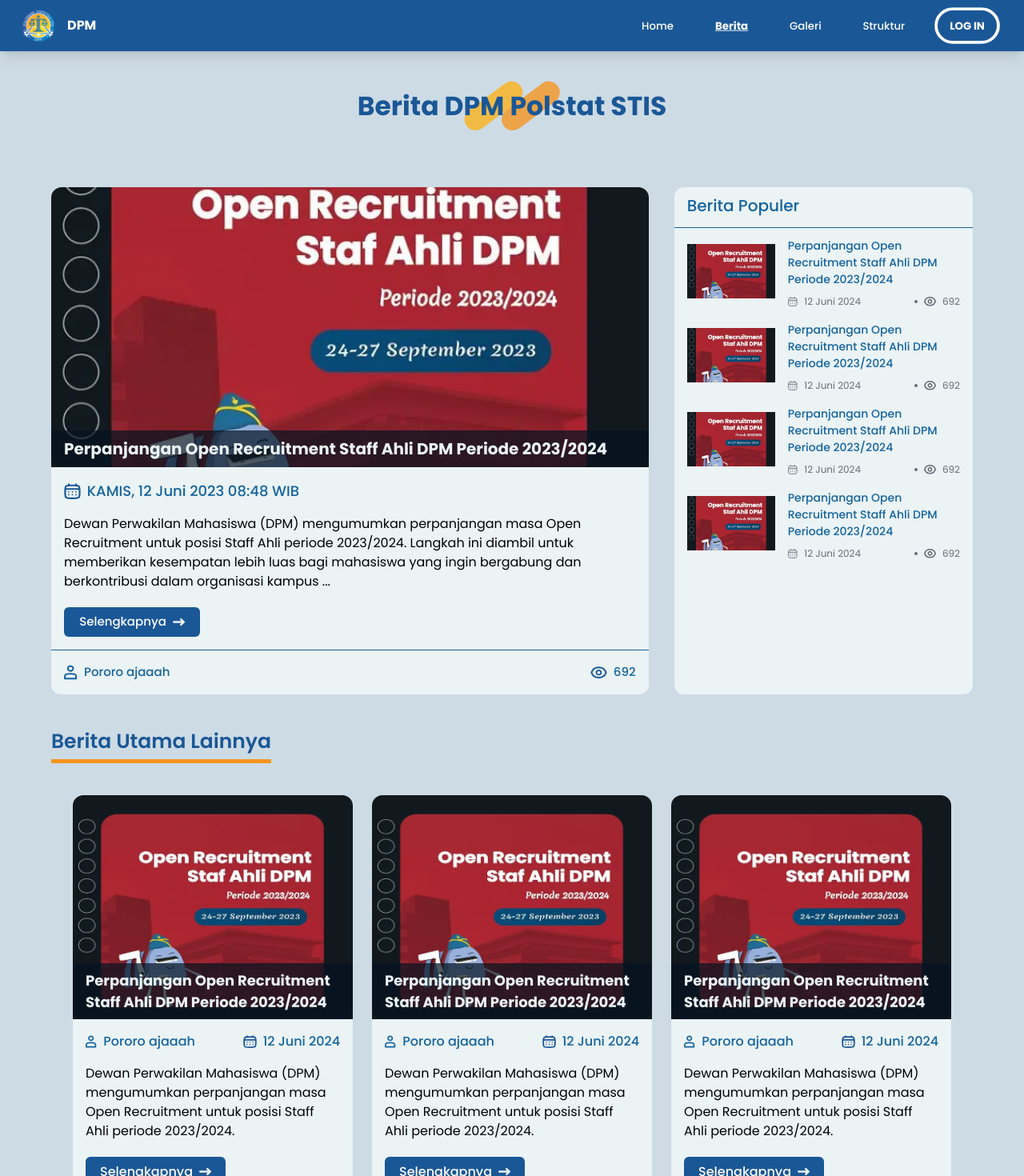
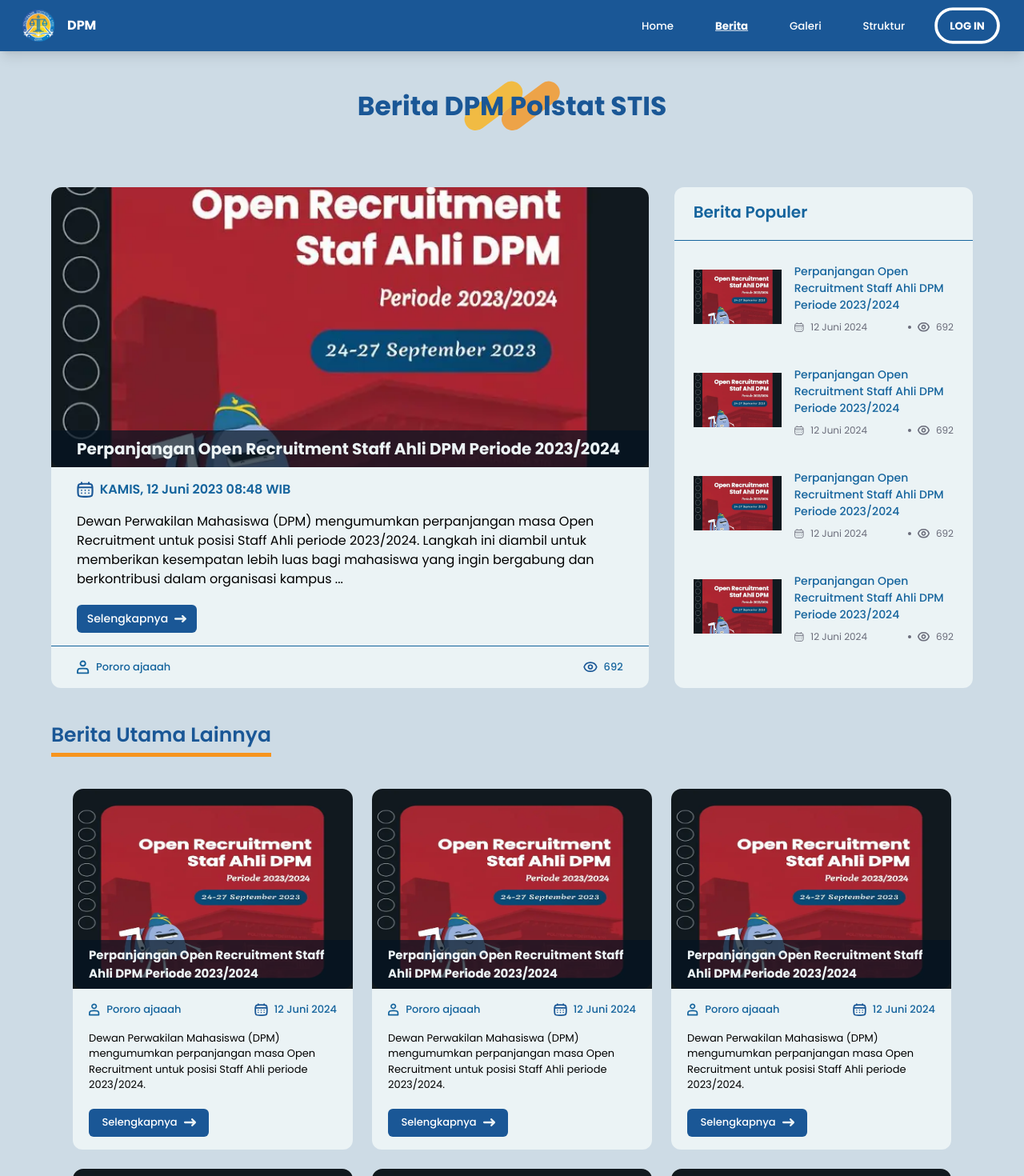
Before and after one commit to Hima-1/IMK-3SI1-KEL1-DPM-2024, a Vue app: page /berita in a window 1280 px wide. Shown: the top 1470 px of the page at 80% size. Built offline with nearby package versions, Linux system fonts and the light colour scheme.

Commit message:
update revisi

```diff
--- a/src/components/LandingPage/BeritaItem.vue
+++ b/src/components/LandingPage/BeritaItem.vue
@@ -1,36 +1,36 @@
 <template>
   <div class="bg-[#EBF3F5] rounded-[12px] flex-shrink-0 w-[320px] md:w-[350px] h-auto flex flex-col">
     <!-- Bagian Atas Berita -->
-    <div class="relative w-full h-[280px] rounded-t-[13px]"
+    <div class="relative w-full h-[250px] rounded-t-[13px]"
       style="background: linear-gradient(0deg, #041322 7.17%, rgba(102, 102, 102, 0.00) 96.17%);">
       <!-- Foto Berita -->
       <img src="@/assets/images/berita.webp" class="w-full h-full rounded-t-[13px]" />
       <!-- Judul Foto -->
-      <div class="absolute bottom-0 left-0 w-full px-4 py-2 bg-[#041322B3] rounded-b-[13px]">
-        <h2 class="text-[#EBF3F5] font-poppins text-[18px] font-bold leading-normal">
+      <div class="absolute bottom-0 left-0 w-full px-5 py-2 bg-[#041322B3] rounded-b-[13px]">
+        <h2 class="text-[#EBF3F5] font-poppins text-[15px] font-bold leading-normal">
           Perpanjangan Open Recruitment Staff Ahli DPM Periode 2023/2024
         </h2>
       </div>
     </div>
 
     <!-- Bagian Bawah Berita -->
-    <div class="flex flex-col p-4 flex-grow">
+    <div class="flex flex-col py-4 px-5 flex-grow">
       <div class="flex items-center justify-between mb-4">
         <div class="flex items-center">
           <!-- Ikon Penulis -->
           <img src="@/assets/icon/person.svg" class="w-auto h-[16px] flex-shrink-0 text-[#15649D]" />
           <!-- Nama Penulis -->
-          <p class="text-[#15649D] font-poppins text-[16px] font-medium ml-2">Pororo ajaaah</p>
+          <p class="text-[#15649D] font-poppins text-[13px] font-medium ml-2">Pororo ajaaah</p>
         </div>
         <div class="flex items-center">
           <!-- Ikon Tanggal -->
           <img src="@/assets/icon/bluecalendar.svg" class="w-auto h-[16px] flex-shrink-0 text-[#15649D]" />
           <!-- Tanggal Berita -->
-          <p class="text-[#15649D] font-poppins text-[16px] font-medium ml-2">12 Juni 2024</p>
+          <p class="text-[#15649D] font-poppins text-[13px] font-medium ml-2">12 Juni 2024</p>
         </div>
       </div>
       <!-- Isi Berita -->
-      <p class="text-[#000] font-poppins text-[16px] mb-4 flex-grow">
+      <p class="text-[#000] font-poppins text-[13px] mb-4 flex-grow">
         Dewan Perwakilan Mahasiswa (DPM) mengumumkan perpanjangan masa Open Recruitment untuk posisi
         Staff Ahli periode 2023/2024.
       </p>
@@ -38,7 +38,7 @@
       <router-link to="/berita/selengkapnya">
         <div class="mt-1">
           <button
-            class="bg-[#1A5796] text-white font-poppins text-[16px] font-medium rounded-[6px] w-[175px] h-[37px] flex items-center justify-center">
+            class="bg-[#1A5796] text-white font-poppins text-[13px] font-medium rounded-[6px] w-[150px] h-[35px] flex items-center justify-center">
             Selengkapnya
             <img src="@/assets/icon/next.svg" class="ml-2 w-[15px] h-auto flex-shrink-0 fill-[#FFFFFF]" />
           </button>
--- a/src/components/LandingPage/BeritaLain.vue
+++ b/src/components/LandingPage/BeritaLain.vue
@@ -23,15 +23,15 @@
       <div class="flex space-x-2">
         <button @click="prevPage" :disabled="currentPage === 1"
           class="w-[30px] h-[35px] flex items-center justify-center">
-          <p class="text-[#1A5796] font-poppins text-[23px] md:text-[30px] font-bold"><</p>
+          <p class="text-[#1A5796] font-poppins text-[23px] md:text-[30px] font-semibold"><</p>
         </button>
         <button v-for="page in totalPages" :key="page" @click="setPage(page)"
           :class="['w-[35px] h-[35px] flex items-center justify-center', currentPage === page ? 'bg-[#EEA449] rounded-full' : '']">
-          <p class="text-[#1A5796] font-poppins text-[23px] md:text-[25px] font-bold">{{ page }}</p>
+          <p class="text-[#1A5796] font-poppins text-[23px] md:text-[25px] font-semibold">{{ page }}</p>
         </button>
         <button @click="nextPage" :disabled="currentPage === totalPages"
           class="w-[30px] h-[35px] flex items-center justify-center">
-          <p class="text-[#1A5796] font-poppins text-[23px] md:text-[30px] font-bold">></p>
+          <p class="text-[#1A5796] font-poppins text-[23px] md:text-[30px] font-semibold">></p>
         </button>
       </div>
     </div>
--- a/src/components/LandingPage/BeritaUtama.vue
+++ b/src/components/LandingPage/BeritaUtama.vue
@@ -9,7 +9,7 @@
                     <!-- Foto Berita -->
                     <img src="@/assets/images/berita.webp" class="w-full h-full rounded-t-[13px] object-cover" />
                     <!-- Judul Foto -->
-                    <div class="absolute bottom-0 left-0 w-full px-4 py-2 bg-[#041322B3] rounded-b-[13px]">
+                    <div class="absolute bottom-0 left-0 w-full px-8 py-2 bg-[#041322B3] rounded-b-[13px]">
                         <h2 class="text-[#EBF3F5] font-poppins text-[20px] font-bold leading-normal">
                             Perpanjangan Open Recruitment Staff Ahli DPM Periode 2023/2024
                         </h2>
@@ -17,14 +17,14 @@
                 </div>
 
                 <!-- Bagian Bawah Berita -->
-                <div class="p-4">
+                <div class="py-4 px-8">
                     <div class="flex items-center justify-between mb-4">
                         <div class="flex items-center">
                             <!-- Ikon Tanggal -->
                             <img src="@/assets/icon/bluecalendar.svg"
                                 class="w-auto h-[20px] flex-shrink-0 text-[#15649D]" />
                             <!-- Tanggal -->
-                            <p class="text-[#15649D] font-poppins text-[18px] font-medium ml-2">KAMIS, 12 Juni 2023
+                            <p class="text-[#15649D] font-poppins text-[16px] font-semibold ml-2">KAMIS, 12 Juni 2023
                                 08:48 WIB</p>
                         </div>
                     </div>
@@ -37,7 +37,7 @@
                     <!-- Tombol Selengkapnya -->
                     <router-link to="/berita/selengkapnya">
                         <button
-                            class="bg-[#1A5796] text-white font-poppins text-[15px] font-medium rounded-[6px] w-[170px] h-[37px] flex items-center justify-center mt-5">
+                            class="bg-[#1A5796] text-white font-poppins text-[14px] font-medium rounded-[6px] w-[150px] h-[35px] flex items-center justify-center mt-5">
                             Selengkapnya
                             <img src="@/assets/icon/next.svg"
                                 class="ml-2 w-[15px] h-auto flex-shrink-0 fill-[#FFFFFF]" />
@@ -49,19 +49,19 @@
                 <hr class="border-[#15649D]">
 
                 <!-- Keterangan -->
-                <div class="p-4">
+                <div class="py-4 px-8">
                     <div class="flex items-center justify-between">
                         <div class="flex items-center">
                             <!-- Ikon Penulis -->
-                            <img src="@/assets/icon/person.svg" class="w-auto h-[19px] flex-shrink-0 text-[#15649D]" />
+                            <img src="@/assets/icon/person.svg" class="w-auto h-[18px] flex-shrink-0 text-[#15649D]" />
                             <!-- Nama Penulis -->
-                            <p class="text-[#15649D] font-poppins text-[15px] font-medium ml-2">Pororo ajaaah</p>
+                            <p class="text-[#15649D] font-poppins text-[13px] font-medium ml-2">Pororo ajaaah</p>
                         </div>
                         <div class="flex items-center">
                             <!-- Ikon Tanggal -->
-                            <img src="@/assets/icon/blueeye.svg" class="w-auto h-[15px] flex-shrink-0 text-[#15649D]" />
+                            <img src="@/assets/icon/blueeye.svg" class="w-auto h-[13px] flex-shrink-0 text-[#15649D]" />
                             <!-- Tanggal Berita -->
-                            <p class="text-[#15649D] font-poppins text-[15px] font-medium ml-2">692</p>
+                            <p class="text-[#15649D] font-poppins text-[13px] font-medium ml-2">692</p>
                         </div>
                     </div>
                 </div>
--- a/src/components/LandingPage/Hero.vue
+++ b/src/components/LandingPage/Hero.vue
@@ -1,5 +1,5 @@
 <template>
-  <section class="bg-[#CAD8E3] w-full h-screen h-[69vh] flex items-center">
+  <section class="bg-[#CAD8E3] w-full h-screen h-[70vh] flex items-center">
     <div class="mx-auto flex flex-col lg:flex-row justify-between items-center lg:gap-10">
       <!-- Logo DPM -->
       <div class="flex-shrink-0 lg:mx-10 mb-8 lg:mb-0">
--- a/src/components/LandingPage/PopulerItem.vue
+++ b/src/components/LandingPage/PopulerItem.vue
@@ -1,5 +1,5 @@
 <template>
-    <div class="px-4 flex">
+    <div class="px-4 md:px-6 flex">
         <!-- Foto -->
         <div class="flex-shrink-0 w-[110px] h-[68px] overflow-hidden mr-4 mt-2 bg-white">
             <img src="@/assets/images/berita.webp" alt="Foto Berita Populer" class="w-full h-full object-cover">
--- a/src/components/LandingPage/PopulerList.vue
+++ b/src/components/LandingPage/PopulerList.vue
@@ -2,13 +2,13 @@
     <div class="bg-[#EBF3F5] rounded-[12px] flex-shrink-0 w-full h-full">
         <div>
             <!-- Judul -->
-            <p class="text-[#15649D] font-poppins text-[20px] font-medium ml-4 py-2">Berita Populer</p>
+            <p class="text-[#15649D] font-poppins text-[20px] font-semibold ml-4 md:ml-6 pt-4 pb-2 md:pb-4">Berita Populer</p>
             <!-- Garis Horizontal -->
             <hr class="border-[#15649D] my-2 md:my-1">
         </div>
 
         <!-- Wrapper Populer -->
-        <div className="grid grid-cols-1 gap-4 pt-2 pb-4">
+        <div className="grid grid-cols-1 gap-10 pt-6 pb-8">
             <PopulerItem />
             <PopulerItem />
             <PopulerItem />
--- a/src/components/LandingPage/VisiMisi.vue
+++ b/src/components/LandingPage/VisiMisi.vue
@@ -18,7 +18,7 @@
           Misi
         </h1>
       </div>
-      <div class="text-[#1A5796] text-[16px] lg:text-[18px] font-normal mt-4 lg:mt-8 lg:px-10">
+      <div class="text-[#1A5796] text-[16px] lg:text-[18px] font-normal mt-4 lg:mt-8 lg:px-10 mb-4 lg:mb-10 ">
         <div class="flex items-start">
           <div
             class="circle-number bg-no-repeat bg-contain h-[27.3px] w-[48px] lg:h-[40px] lg:w-[40px] flex-shrink-0 text-center">
```
